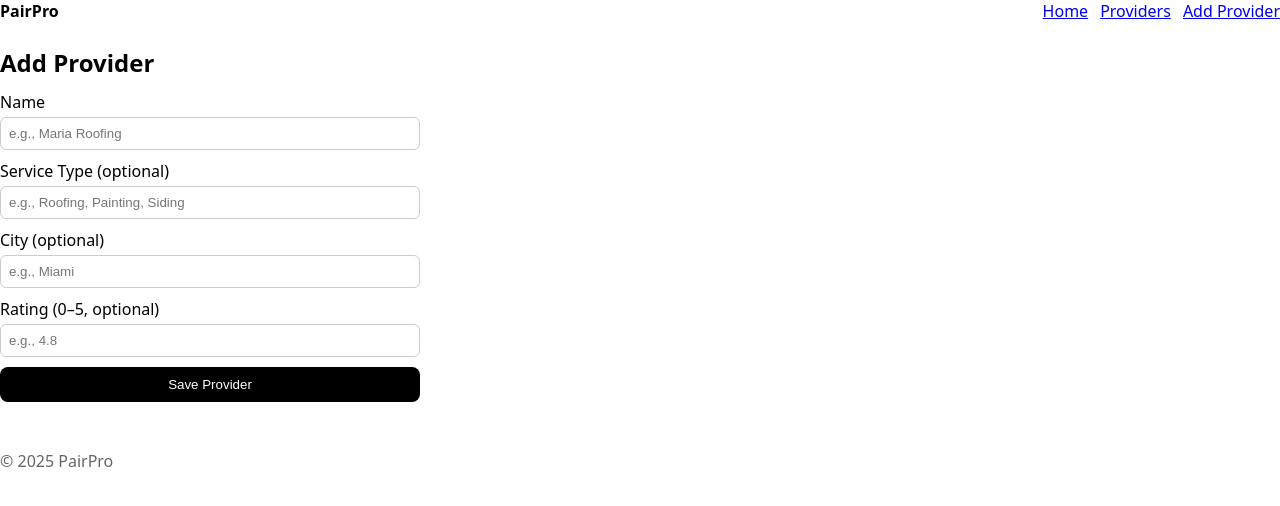
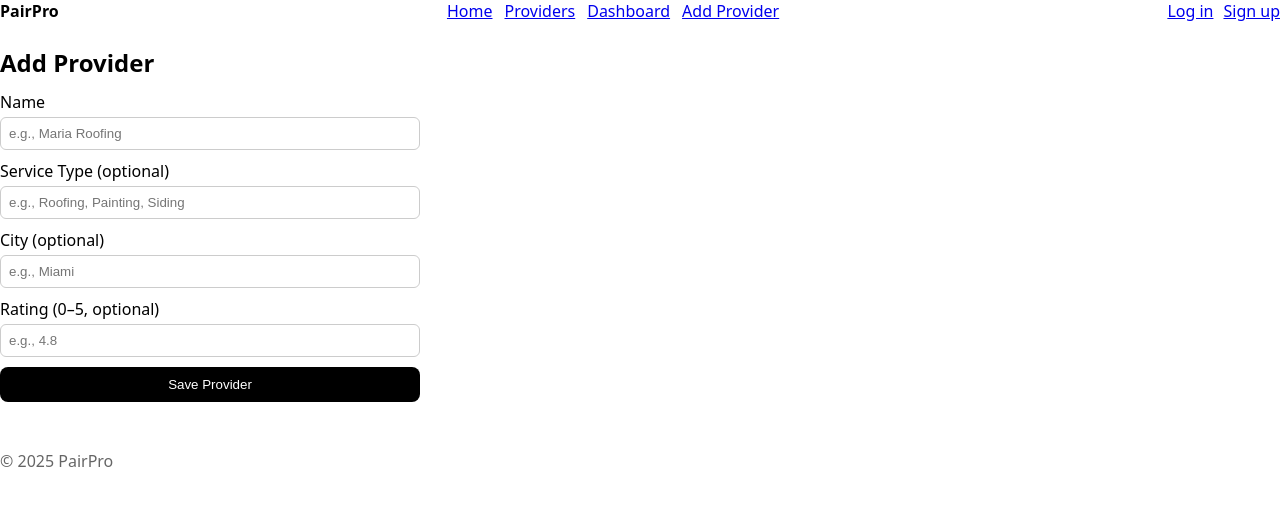
Before and after one commit to ProPairApp/pairpro-frontend, a Next.js app: page /providers/new in a window 1280 px wide. Shown: the top 506 px of the page. Built offline with nearby package versions, Linux system fonts and the light colour scheme.

Commit message:
Update layout.tsx

```diff
--- a/app/layout.tsx
+++ b/app/layout.tsx
@@ -1,4 +1,7 @@
-export const metadata = {
+import type { Metadata } from "next";
+import Header from "./components/Header";
+
+export const metadata: Metadata = {
   title: "PairPro",
   description: "Pairing homeowners with trusted pros",
 };
@@ -10,17 +13,21 @@ export default function RootLayout({
 }) {
   return (
     <html lang="en">
-      <body style={{maxWidth: 720, margin: "0 auto", padding: 24, fontFamily: "system-ui, sans-serif"}}>
-        <header style={{display:"flex", justifyContent:"space-between", alignItems:"center", marginBottom: 24}}>
-          <strong>PairPro</strong>
-          <nav style={{display:"flex", gap:12}}>
-  <a href="/">Home</a>
-  <a href="/providers">Providers</a>
-  <a href="/providers/new">Add Provider</a>
-</nav>
-        </header>
+      <body
+        style={{
+          maxWidth: 720,
+          margin: "0 auto",
+          padding: 24,
+          fontFamily: "system-ui, sans-serif",
+        }}
+      >
+        <Header />  {/* ✅ dynamic header with Dashboard + auth links */}
+
         {children}
-        <footer style={{marginTop: 48, opacity: 0.6}}>© {new Date().getFullYear()} PairPro</footer>
+
+        <footer style={{ marginTop: 48, opacity: 0.6 }}>
+          © {new Date().getFullYear()} PairPro
+        </footer>
       </body>
     </html>
   );
```
